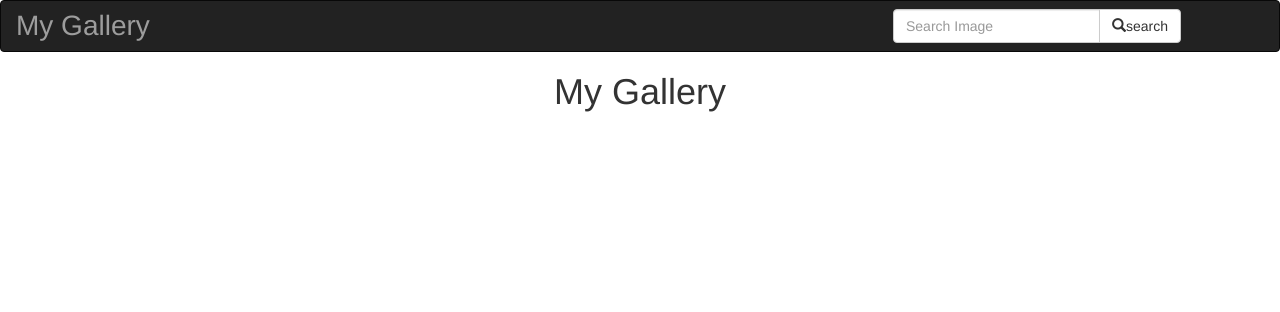
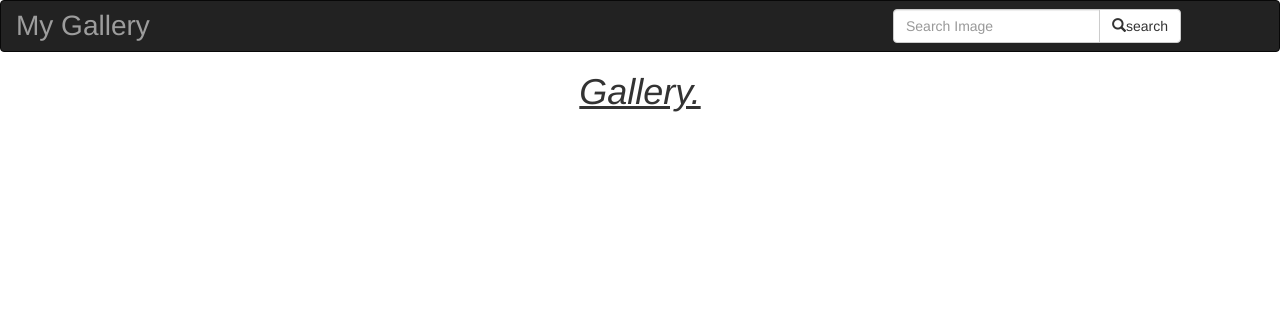
Before and after one commit to drewheathens/Gallery, a Django app: page / in a window 1280 px wide. Shown: the top 312 px of the page. Run offline with Django 3.2, Linux system fonts and the light colour scheme; parts of the project's set-up code (start-up, migrations or seed data) failed here and were passed over; some libraries are stand-ins or nearby versions.

Commit message:
modifed base for viewing images

```diff
--- a/photos/templates/base.html
+++ b/photos/templates/base.html
@@ -4,16 +4,23 @@
 <!DOCTYPE html>
 <html lang="en" dir="ltr">
   <head>
-    <meta charset="utf-8">
+
     {% if title %}
-    <title>My Gallery</title>
+    <title>Gallery</title>
     {% else %}
-    <title>My Gallery</title>
+    <title>Gallery</title>
     {% endif %}
 
     {% block styles %}
       {% bootstrap_css %}
       <link rel="stylesheet" href="{% static 'css/images.css' %}">
+      <style type="text/css">
+        h1{
+          text-decoration: underline;
+          font-style: italic;
+          text-decoration-style: bold;
+        }
+      </style>
 
     {% endblock %}
     <link rel="shortcut icon" type="image/png" href="https://encrypted-tbn0.gstatic.com/images?q=tbn:ANd9GcSFtFJN5Zbgb7hAJXx5-MSm_OVvDE_2CtOQQ9eHttZl5kxZ2etjkQ"/>
@@ -22,7 +29,7 @@
   <body>
     {% include "navbar.html" %}
     {% block content %}
-      <h1 class="text-center">My Gallery</h1>
+      <h1 class="text-center">Gallery.</h1>
 
     {% endblock%}
 
```
